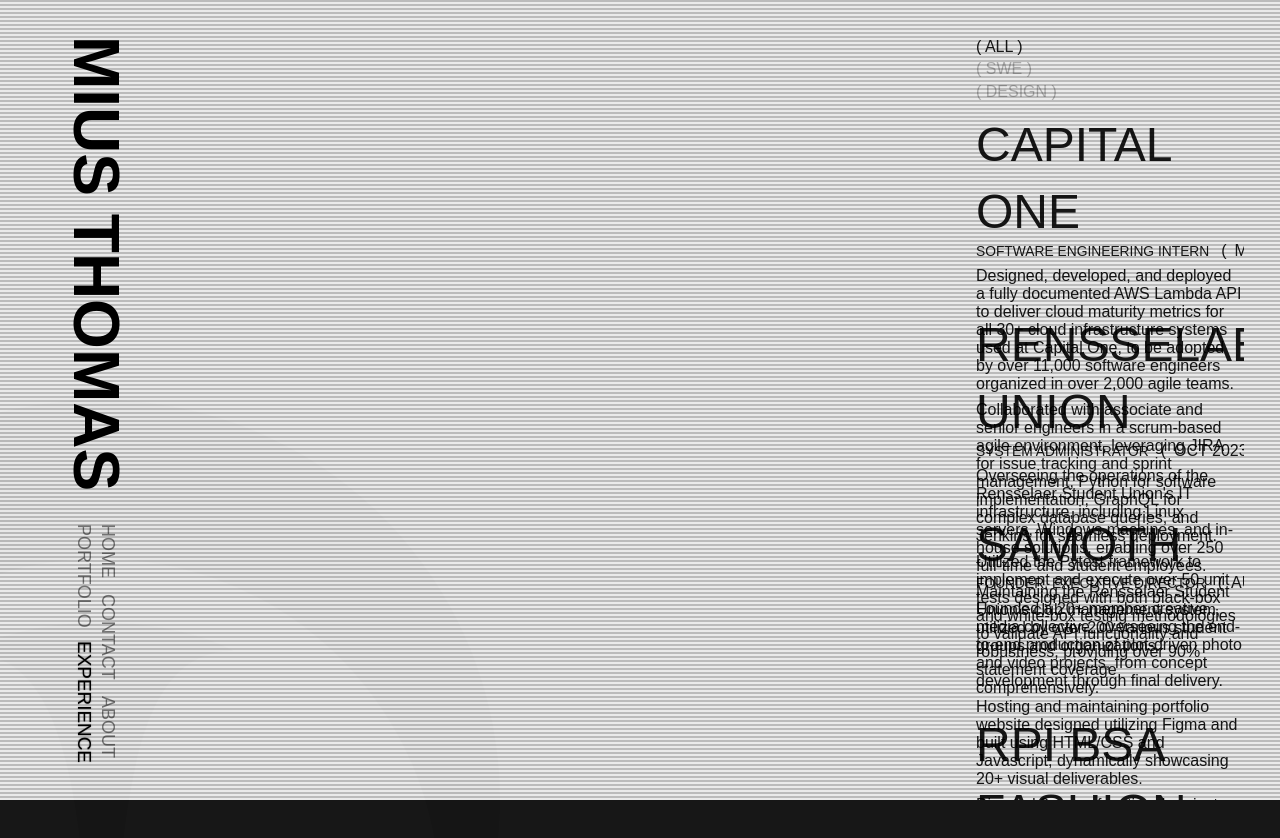
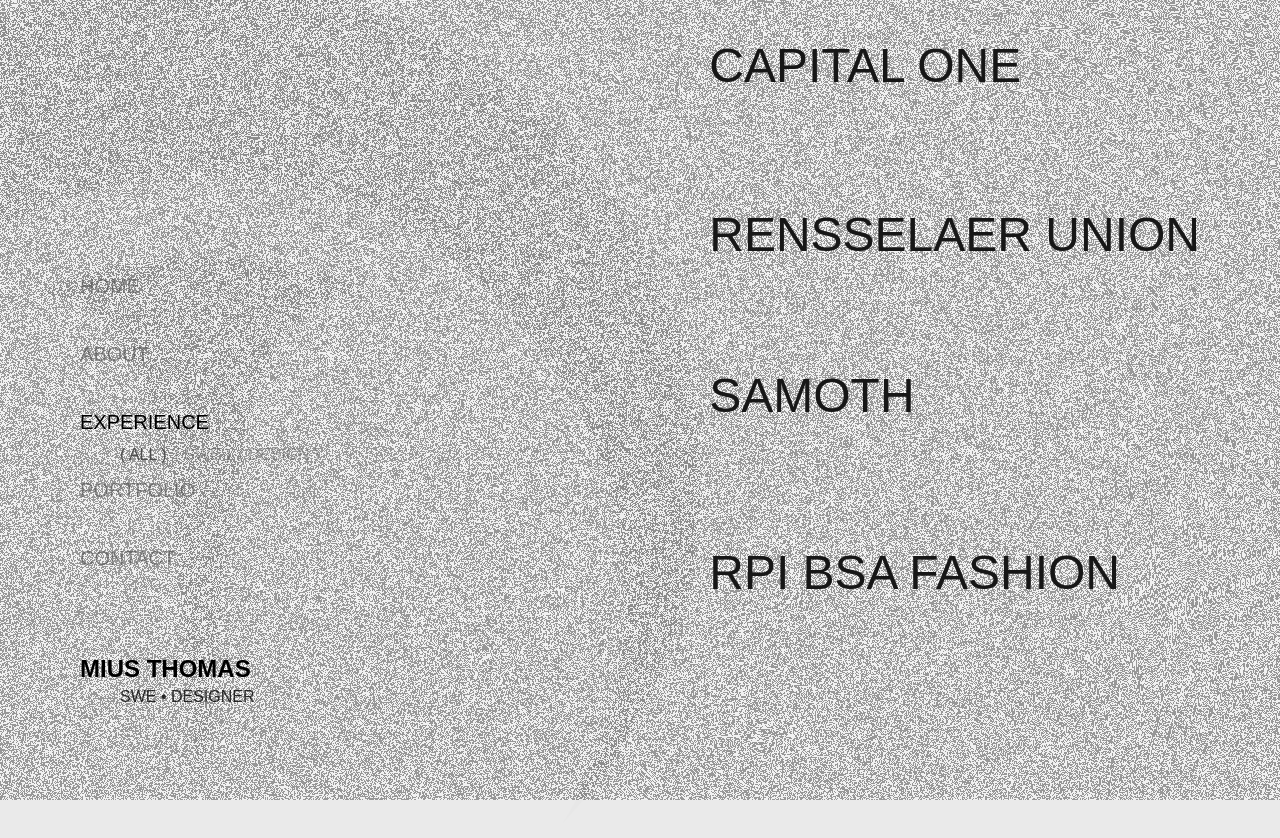
Before and after one commit to ths22115/ths22115.github.io, a Next.js app: page /exp in a window 1280 px wide. Shown: the top 838 px of the page. Built offline with nearby package versions, Linux system fonts and the light colour scheme; a web font is replaced by a local one.

Commit message:
fixed a bunch of desktop viewport issues caused by mobile viewport changes

```diff
--- a/src/app/about/page.js
+++ b/src/app/about/page.js
@@ -4,7 +4,7 @@
 import Skeleton from './../components/skeleton';
 
 export default function About() {
-const [isMobile, setMobile] = useState(true);
+const [isMobile, setMobile] = useState(false);
 
   return (
     <div>
@@ -24,7 +24,6 @@
           Passionate UI/UX designer, web developer, creative, soccer player, and Manchester United fan.
           </div>
       </div>
-
     </div>
   );
 }
--- a/src/app/components/skeleton.css
+++ b/src/app/components/skeleton.css
@@ -37,6 +37,7 @@
 }
 .noise-wrapper {
 	position: absolute;
+	display: block;
 	left: 0;
 	top: 0;
 	width: 100%;
@@ -47,6 +48,7 @@
 }
 .noise-wrapper::before {
 	content: '';
+	display: block;
 	position: absolute;
 	left: 0;
 	top: 0;
@@ -58,7 +60,7 @@
 	60% 60%/3000px 3000px;
 	background-blend-mode: difference;
 	animation: tv-nosignal .2s infinite alternate;
-	opacity: .3;
+	opacity: .35;
 }
 
 .scanlines {
--- a/src/app/components/skeleton.js
+++ b/src/app/components/skeleton.js
@@ -11,22 +11,6 @@
 
 	useEffect(() => {
 		if (props.isMobile) {
-			// const rootUrl = window.location.origin;
-			// window.location.replace(rootUrl+"/mobile");
-
-			// if (props.page == 'contact') { // center mark for mobile contact page
-			// 	const yShift = 0;
-			// 	const xPos = (window.innerWidth/2) - (markWidth/2);
-			// 	const yPos = (window.innerHeight/2) - (markHeight/2) + yShift;
-			// 	// const xPos = (360/2) - (markWidth/2);
-			// 	// const yPos = (800/2) - (markHeight/2) + yShift;
-			// 	// console.log(window.innerWidth)
-			// 	// console.log(window.innerHeight)
-			// 	if (markRef.current) {
-			// 			markRef.current.style.left = `${xPos}px`;
-			// 			markRef.current.style.top = `${yPos}px`;
-			// 	}
-			// }
 		} else {
 			if (props.page == 'about') { // center mark for about page
 				const xPos = (window.innerWidth/2) - (markWidth/2);
@@ -44,9 +28,11 @@
 		}
 
 		function opacitySpikeTimer() {
-			// if (window.innerWidth <= 768) {
-			//   props.updateIsMobile(true);
-			// }
+			// console.log("window width: " + window.innerWidth)
+			if (window.innerWidth <= 768) {
+				// console.log("window is mobile")
+			  	props.updateIsMobile(true);
+			}
 
 			if (markRef.current) {
 				const randomTime = Math.random() * 3500;
@@ -70,13 +56,11 @@
 	}, [props.isMobile, props.page, markHeight, markWidth]);
 
 	return (
-		<div className={"skeleton" + (props.isMobile ? " mobile " : "") +
-		// (props.page != "landing" ?
-		" nonlanding"
-		//  : "")
-		 }>
+		<div className={"skeleton" + (props.isMobile ? " mobile nonlanding" : "") }>
 			<div className={"noise-wrapper"}></div>
+			{ props.isMobile ? (
 			<div className={"scanlines"}></div>
+			) : "" }
 			{ props.isMobile ? (
 			<div className={"noise"}></div>
 			) : ""}
--- a/src/app/contact/page.js
+++ b/src/app/contact/page.js
@@ -4,7 +4,7 @@
 import Skeleton from '../components/skeleton';
 
 export default function Contact() {
-  const [isMobile, setMobile] = useState(true);
+  const [isMobile, setMobile] = useState(false);
 
   return (
     <div>
--- a/src/app/exp/page.css
+++ b/src/app/exp/page.css
@@ -7,7 +7,7 @@
     /* margin-right: 3rem; */
     display: flex;
     flex-direction: column;
-    align-items: flex-start;
+    align-items: flex-end;
     justify-content: flex-start;
     column-gap: .25rem;
     overflow-y: scroll;
@@ -55,7 +55,7 @@
 .job-list {
     height: fit-content;
     min-height: 100svh;
-    width: 100%;
+    width: max-content;
     /* min-width: 450px; */
     /* margin-right: 3rem; */
     display: flex;
@@ -63,7 +63,7 @@
     row-gap: 4rem;
     /* overflow-x: hidden;
     overflow-y: scroll; */
-    /* padding: 2rem 0; */
+    padding: 2rem 0;
     /* padding-left: 6.25rem; */
     transition:
         height 2s ease-out,
@@ -85,7 +85,7 @@
 .job {
     width: 100%;
     height: max-content;
-    max-height: 30%;
+    /* max-height: 30%; */
     display: flex;
     flex-direction: column;
     row-gap: 0;
@@ -227,6 +227,7 @@
 @media screen and (max-width: 768px) {
     .resume {
         overflow-y: hidden;
+        align-items: flex-start;
     }
 
     .job-filter {
@@ -241,6 +242,11 @@
         /* position: fixed; */
         /* margin-top: 2.25rem; */
         column-gap: .5rem;
+    }
+
+    .job-list {
+        width: 100%;
+        padding: 0;
     }
 
     .job {
--- a/src/app/exp/page.js
+++ b/src/app/exp/page.js
@@ -11,7 +11,7 @@
   const [jobFocus, setJobFocus] = useState(-1);
   const [jobFilter, setJobFilter] = useState("all");
   const [filterChange, setfilterChange] = useState(false);
-  const [isMobile, setMobile] = useState(true);
+  const [isMobile, setMobile] = useState(false);
 
   const data = ExpData;
   console.log(data)
--- a/src/app/globals.css
+++ b/src/app/globals.css
@@ -28,7 +28,6 @@
   height: 100dvh;
   overflow-x: hidden;
   overflow-y: hidden;
-  background-color: #171717;
 }
 
 body {
@@ -114,14 +113,14 @@
   z-index: 5;
 }
 
-.mark:not(.mark-focus, .mark-about, .mark-contact, .mark-mobile, .mark:hover) {
+.mark:not(.mark-focus, .mark-about, .mark-contact, .mark-mobile) {
   animation: 10s ease-in-out 0s infinite alternate mark-opacity-landing;
 }
 .mark:hover {
   scale: 1.02;
 }
 .mark.mark-landing:hover {
-  scale: 1.2;
+  scale: 1.1;
 }
 /* .mark-landing:not(.mark-landing:hover) {
   animation: 10s ease-in-out 0s infinite alternate mark-opacity-landing;
@@ -192,6 +191,7 @@
 @media screen and (max-width: 768px) {
   html {
     font-size: 14px;
+    background-color: #303030;
   }
 
   .text {
--- a/src/app/port/page.css
+++ b/src/app/port/page.css
@@ -8,7 +8,7 @@
     display: flex;
     flex-direction: row;
     align-items: flex-start;
-    justify-content: flex-start;
+    justify-content: flex-end;
     column-gap: .25rem;
     overflow-y: scroll;
     padding-right: 5rem;
@@ -186,6 +186,7 @@
 
 @media screen and (max-width: 768px) {
     .port-container.mobile {
+        justify-content: flex-start;
         flex-direction: column;
         width: 19rem;
         padding: 2.25rem 2.25rem 2.25rem 0;
--- a/src/app/port/page.js
+++ b/src/app/port/page.js
@@ -14,7 +14,7 @@
   const [sectionChange, setSectionChange] = useState(false);
   const [displayChange, setDisplayChange] = useState(false);
   const [detailsChange, setDetailsChange] = useState(false);
-  const [isMobile, setMobile] = useState(true);
+  const [isMobile, setMobile] = useState(false);
 
   const [pieceTitle, setPieceTitle] = useState("");
   const [pieceType, setPieceType] = useState("");
```
Also changed, not shown: src/app/mobile/page.js (+22 -22 lines), src/app/page.js (+5 -2 lines).
